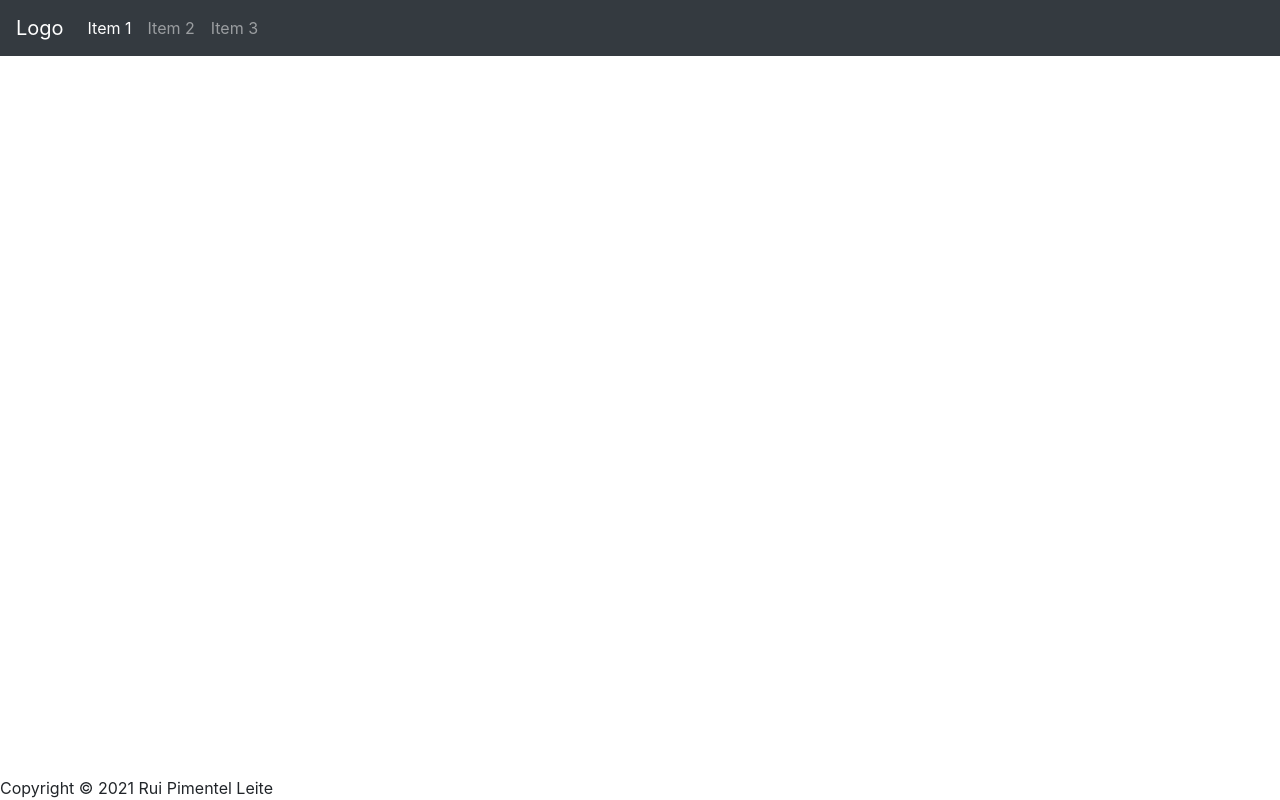
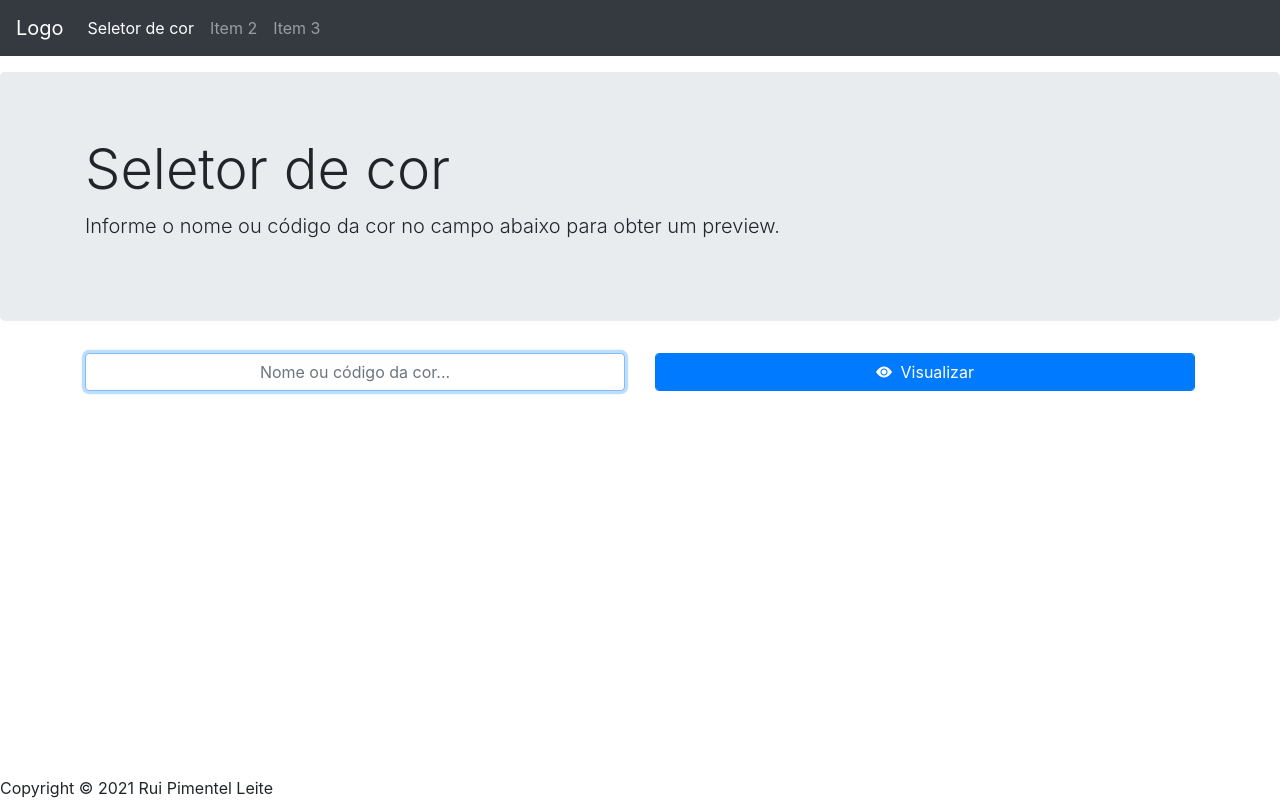
Before and after one commit to utfpr-cefwm/aula2-bootstrap4-app-2021-2, a website built with Parcel: page index.html in a window 1280 px wide. Built offline with nearby package versions, Linux system fonts and the light colour scheme; files whose address does not match are found by name.

Commit message:
Cria template da ferramenta "Seletor de cor".

```diff
--- a/index.html
+++ b/index.html
@@ -44,7 +44,7 @@
       <div id="navbarPrincipal" class="collapse navbar-collapse">
         <ul class="navbar-nav">
           <li class="nav-item active">
-            <a href="#" class="nav-link">Item 1</a>
+            <a href="#" class="nav-link">Seletor de cor</a>
           </li>
           <li class="nav-item">
             <a href="#" class="nav-link">Item 2</a>
@@ -56,6 +56,34 @@
       </div>
     </nav>
     <main class="flex-grow-1 mt-3">
+      <div class="jumbotron">
+        <div class="container">
+          <h1 class="display-4">
+            Seletor de cor
+          </h1>
+          <p class="lead">
+            Informe o nome ou código da cor no campo abaixo para obter um preview.
+          </p>
+        </div>
+      </div>
+      <form class="container">
+        <div class="row">
+          <div class="col-sm-6">
+            <input
+              autofocus
+              type="text"
+              class="form-control text-center"
+              placeholder="Nome ou código da cor..."
+            />
+          </div>
+          <div class="col-sm-6">
+            <button type="submit" class="btn btn-primary form-control">
+              <i class=" mr-1 bi bi-eye-fill"></i>
+              Visualizar
+            </button>
+          </div>
+        </div>
+      </form>
     </main>
     <footer class="">
       Copyright &copy; 2021 Rui Pimentel Leite
```
